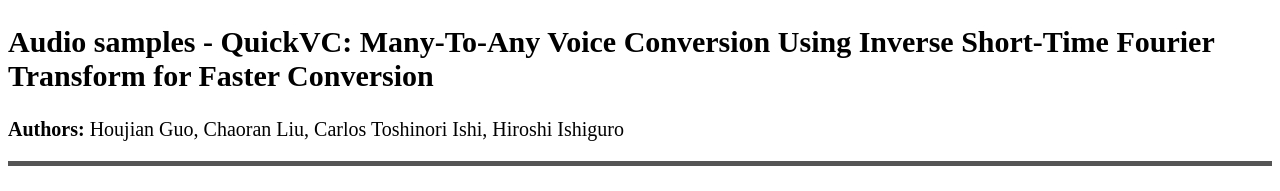
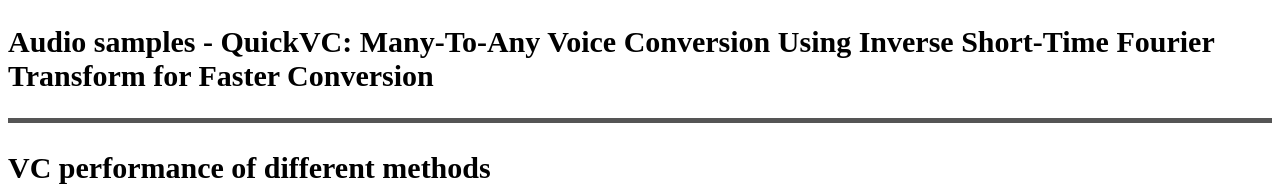
Before and after one commit to quickvc/quickvc-demo, a plain HTML site: page index.html in a window 1280 px wide. Shown: the top 191 px of the page. Drawn offline with Linux system fonts and the light colour scheme.

Commit message:
Update index.html

```diff
--- a/index.html
+++ b/index.html
@@ -18,7 +18,7 @@ audio {
 <body>
     <h2>Audio samples - QuickVC: Many-To-Any Voice Conversion Using Inverse Short-Time Fourier Transform for Faster Conversion</h2>
     <!--<h2>Audio samples for paper QuickVC</h2>-->
-    <p><strong>Authors: </strong> Houjian Guo, Chaoran Liu, Carlos Toshinori Ishi, Hiroshi Ishiguro</p>
+    <!--<p><strong>Authors: </strong> Houjian Guo, Chaoran Liu, Carlos Toshinori Ishi, Hiroshi Ishiguro</p>-->
 
   <hr style="height:3px;border:none;border-top:5px solid #555555;" />
 
```
